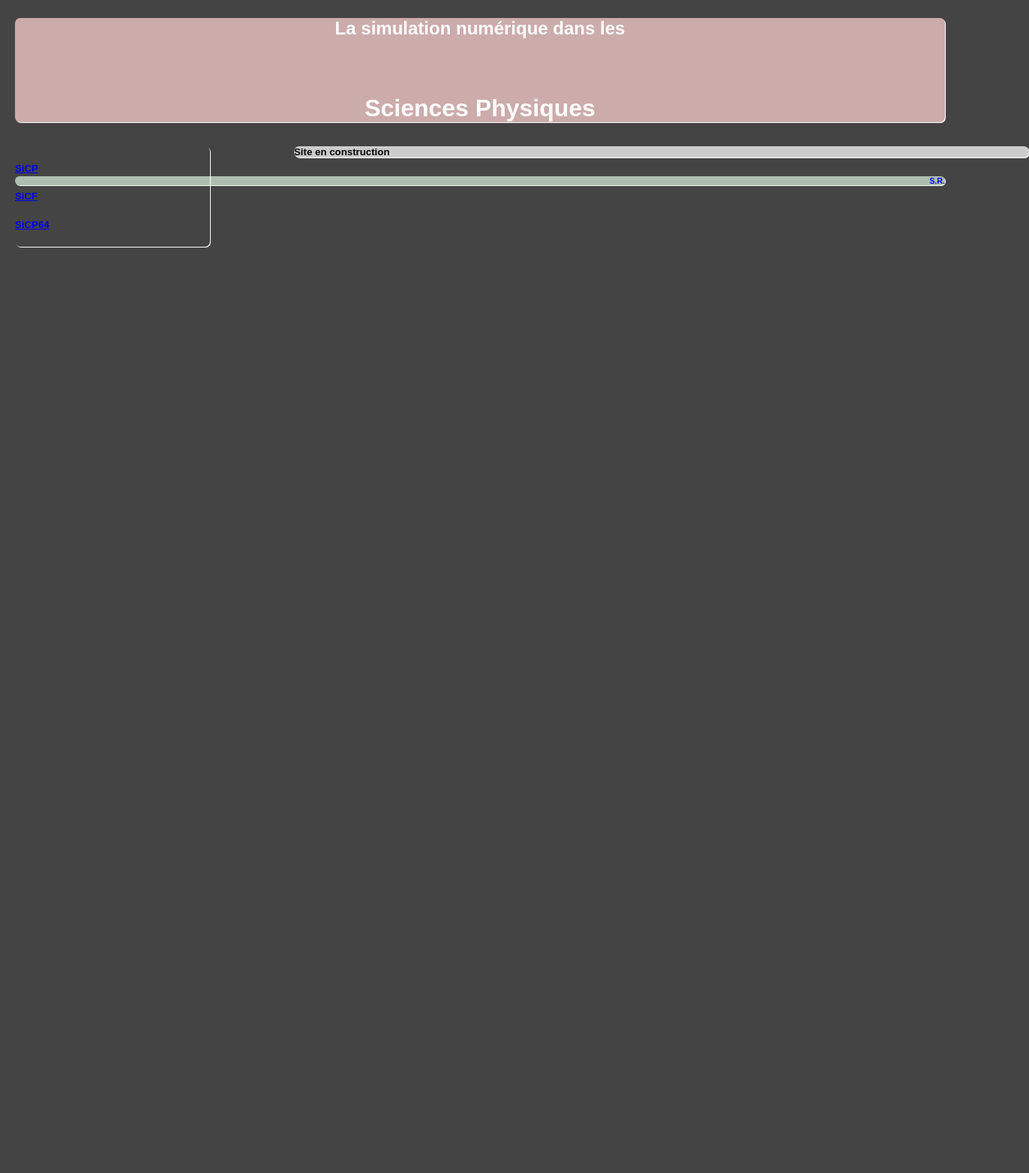
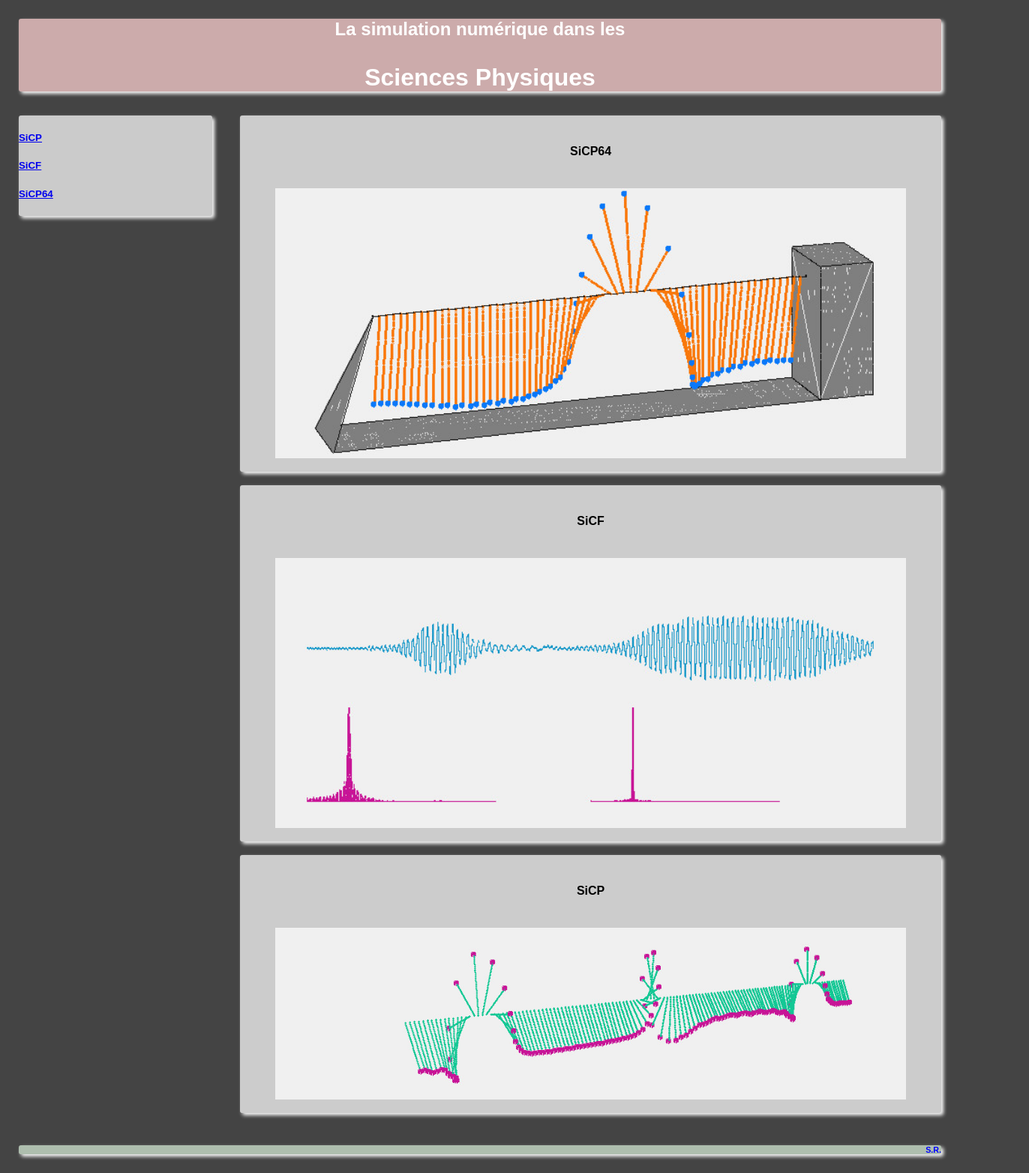
Before and after one commit to runigo/runigo.github.io, a plain HTML site: page accueil.html in a window 1280 px wide. Shown: the whole page at 75% size, 1372 px wide, since content can reach past the window. Before the commit the page ends 800 px from the top, so only its background shows below. Drawn offline with Linux system fonts and the light colour scheme.

Commit message:
Version 0.2

```diff
--- a/accueil.html
+++ b/accueil.html
@@ -8,7 +8,7 @@
 </head>
 <body>
 	<header>
-		<h2><p style="text-align:center">La simulation numérique dans les</p></h2></br>
+		<h2><p style="text-align:center">La simulation numérique dans les</p></h2>
 		<h1><p style="text-align:center">Sciences Physiques</p></h1>
 	</header>
 
@@ -25,9 +25,35 @@
 	</nav>
 
 	<section>
-		<h5>Site en construction</h5>
+		<div style="text-align:center;">
+</br>
+		<h4>SiCP64</h4>
+</br>
+		<IMG src=./images/SiCP64.jpg alt="Copie d'écran SiCP64" align=middle WIDTH=90%>
+		</div>
+</br>
 	</section>
-
+</br>
+	<section>
+		<div style="text-align:center;">
+</br>
+		<h4>SiCF</h4>
+</br>
+		<IMG src=./images/heisenberg2.jpg alt="Copie d'écran SiCF" align=middle WIDTH=90%>
+</br>
+</br>
+	</section>
+</br>
+	<section>
+		<div style="text-align:center;">
+</br>
+		<h4>SiCP</h4>
+</br>
+		<IMG src=./images/SiCP.jpg alt="Copie d'écran SiCP" align=middle WIDTH=90%>
+		</div>
+</br>
+	</section>
+</br>
 	<footer>
 		<h6><p style="text-align:right">
 		S.R.
--- a/css/style.css
+++ b/css/style.css
@@ -1,62 +1,62 @@
 form
 {
 	margin: 0 auto;
-	width: 400px;
+	width: 405px;
 	padding: 1em;
-	border: 1px solid #CCC;
+	border: 3px solid #CCC;
 	border-radius: 3em;
 }
 body
 {
 	background-color: #444444;
 	color: white;
-	margin: 20px;
-	border-radius: 7px;
+	margin: 25px;
+	border-radius: 3px;
 	font-family: quicksandregular, Arial, sans-serif;
 }
 header
 {
 	background-color: #ccabab;
 	color: white;
-	border-radius: 7px;
-	box-shadow: 1px 1px 0px white;
+	border-radius: 3px;
+	box-shadow: 3px 3px 5px white;
 }
 nav
 {
-	background-color: 775C5C;
+	background-color: #cbcbcb;
 	color: black;
 	width: 21%;
 	float:left;
-	border-radius: 7px;
-	box-shadow: 1px 1px 0px white;
+	border-radius: 3px;
+	box-shadow: 3px 3px 5px white;
 }
 section
 {
 	background-color: #cccccc;
 	color: black;
-	width: 79%;
-	margin-left: 30%;
-	border-radius: 7px;
-	box-shadow: 1px 1px 0px white;
+	width: 76%;
+	margin-left: 24%;
+	border-radius: 3px;
+	box-shadow: 3px 3px 5px white;
 }
 article
 {
-	margin: 20px 20px 0px 20px;
+	margin: 25px 25px 5px 25px;
 	background-color: #aaaaff;
 	color: red;
-	border-radius: 7px;
-	box-shadow: 1px 1px 0px white;
+	border-radius: 3px;
+	box-shadow: 3px 3px 5px white;
 }
 footer
 {
 	background-color: #aebeae;
 	color: blue;
-	border-radius: 7px;
-	box-shadow: 1px 1px 0px white;
+	border-radius: 3px;
+	box-shadow: 3px 3px 5px white;
 }
 #bloc_page
 {
-	width: 757px
+	width: 753px
 }
 .marge
 {
```
Also changed, not shown: sicf.html (+26 -22 lines), sicp.html (+23 -19 lines), sicp64.html (+26 -23 lines).
